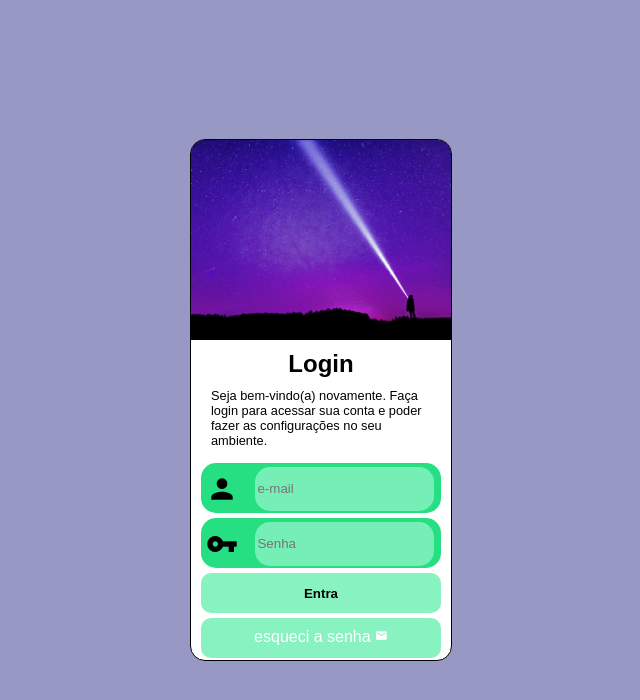
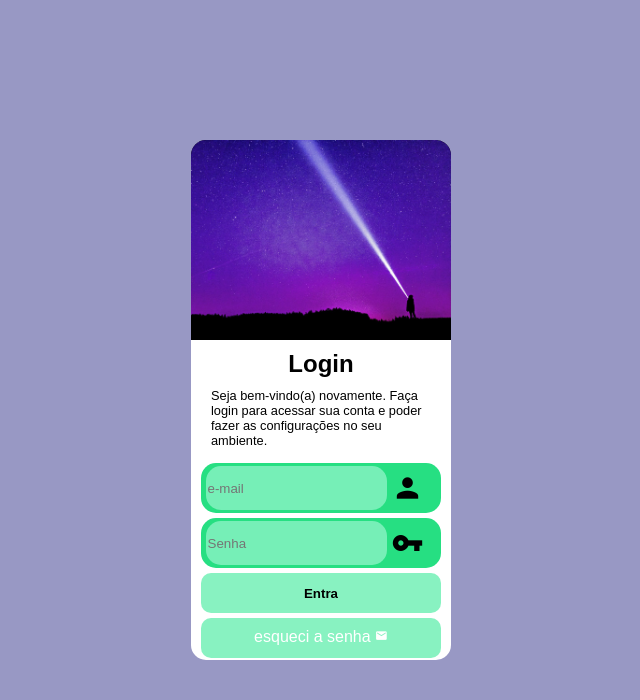
Before and after one commit to wilson377/projeto-login-2, a plain HTML site: page index.html in a window 1280 px wide. Shown: the whole page, without its empty margins (319-959 px from the left). Drawn offline with Linux system fonts and the light colour scheme.

Commit message:
Update style.css

```diff
--- a/estilos/style.css
+++ b/estilos/style.css
@@ -9,16 +9,19 @@ body, html {
     width: 100vw;
 }
 main {
-    position: relative;
+
     background-color: rgb(152, 152, 196);
     width: 100vw;
     height: 100vh;
+
+    display: flex;
+    flex-flow:row nowrap;
+    justify-content: center;
+    align-items: center;
+
 }
 main > section#login{
-    position: absolute;
-    border: 1px solid black;
-    top: 50%;
-    left: 50%;
+
     overflow: hidden;
 
     font-family: Arial, Helvetica, sans-serif;
@@ -27,7 +30,6 @@ main > section#login{
     height: 520px;
    border-radius: 15px;
 
-    transform: translate( -50%, -50%);
 }
 section > div#img {
     display: block;
@@ -56,7 +58,11 @@ div > label {
     display: none;
 }
 div.campo{
- display: block;
+display: flex;
+flex-flow:row-reverse nowrap;
+justify-content:center;
+
+align-items:center;
  width: 100%;
  height: 40px;
  padding: 5px 0px;
@@ -75,13 +81,11 @@ form div.campo > i {
 }
 form div > input {
     background-color: #7ef1bcea;
-    width: calc(100% - 65px);
     height: 40px;
     border-radius: 15px;
     border: none;
     padding: 2px;
 
-    transform: translateY(-12px);
 }
 form > input {
     display: block;
```
